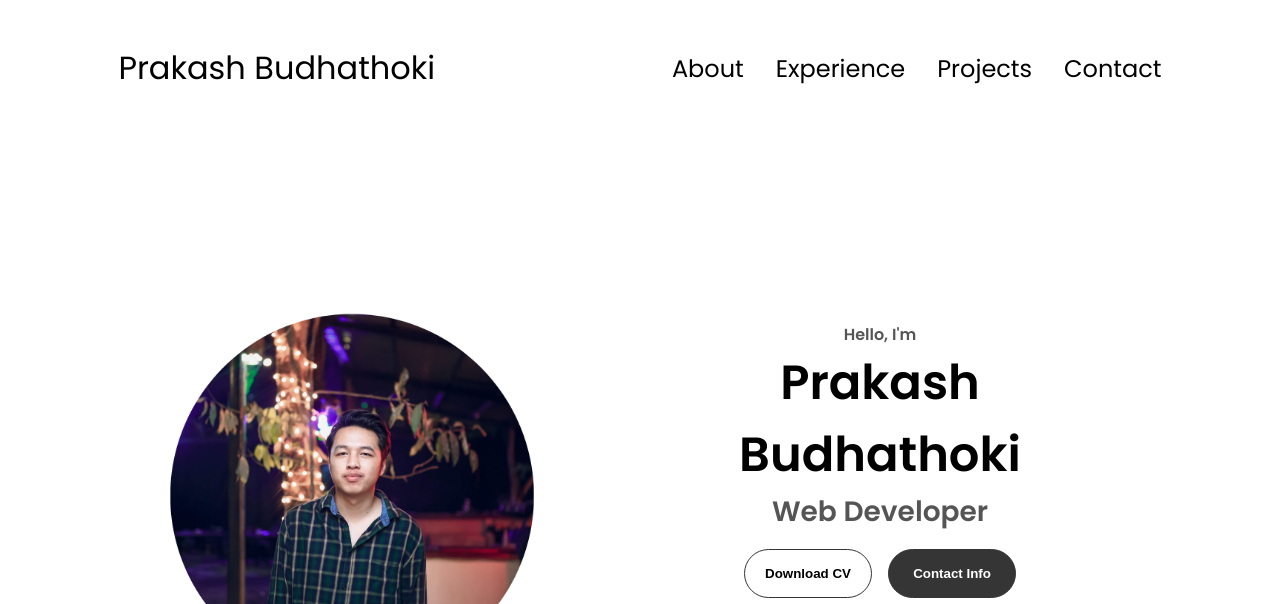
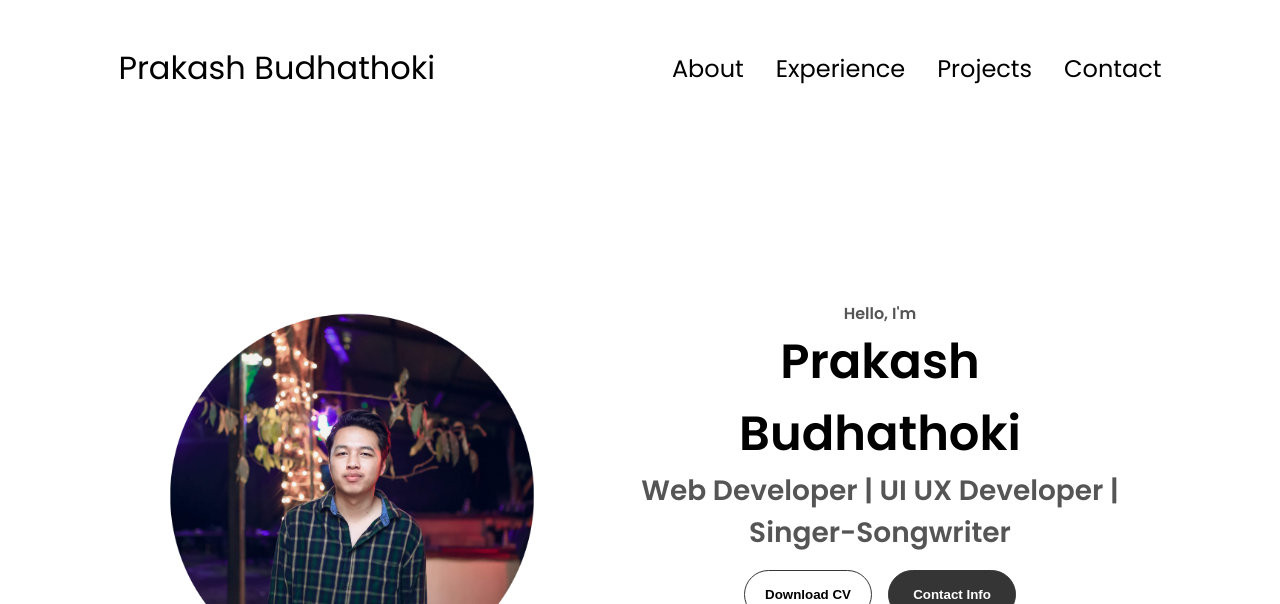
Before and after one commit to prakashmgr822/portfolio, a plain HTML site: page index.html in a window 1280 px wide. Shown: the top 604 px of the page. Drawn offline with Linux system fonts and the light colour scheme.

Commit message:
Update index.html
added exp

```diff
--- a/index.html
+++ b/index.html
@@ -43,7 +43,7 @@
       <div class="section__text">
         <p class="section__text__p1">Hello, I'm</p>
         <h1 class="title">Prakash Budhathoki</h1>
-        <p class="section__text__p2">Web Developer</p>
+        <p class="section__text__p2">Web Developer | UI UX Developer | Singer-Songwriter</p>
         <div class="btn-container">
           <button
             class="btn btn-color-2"
```
